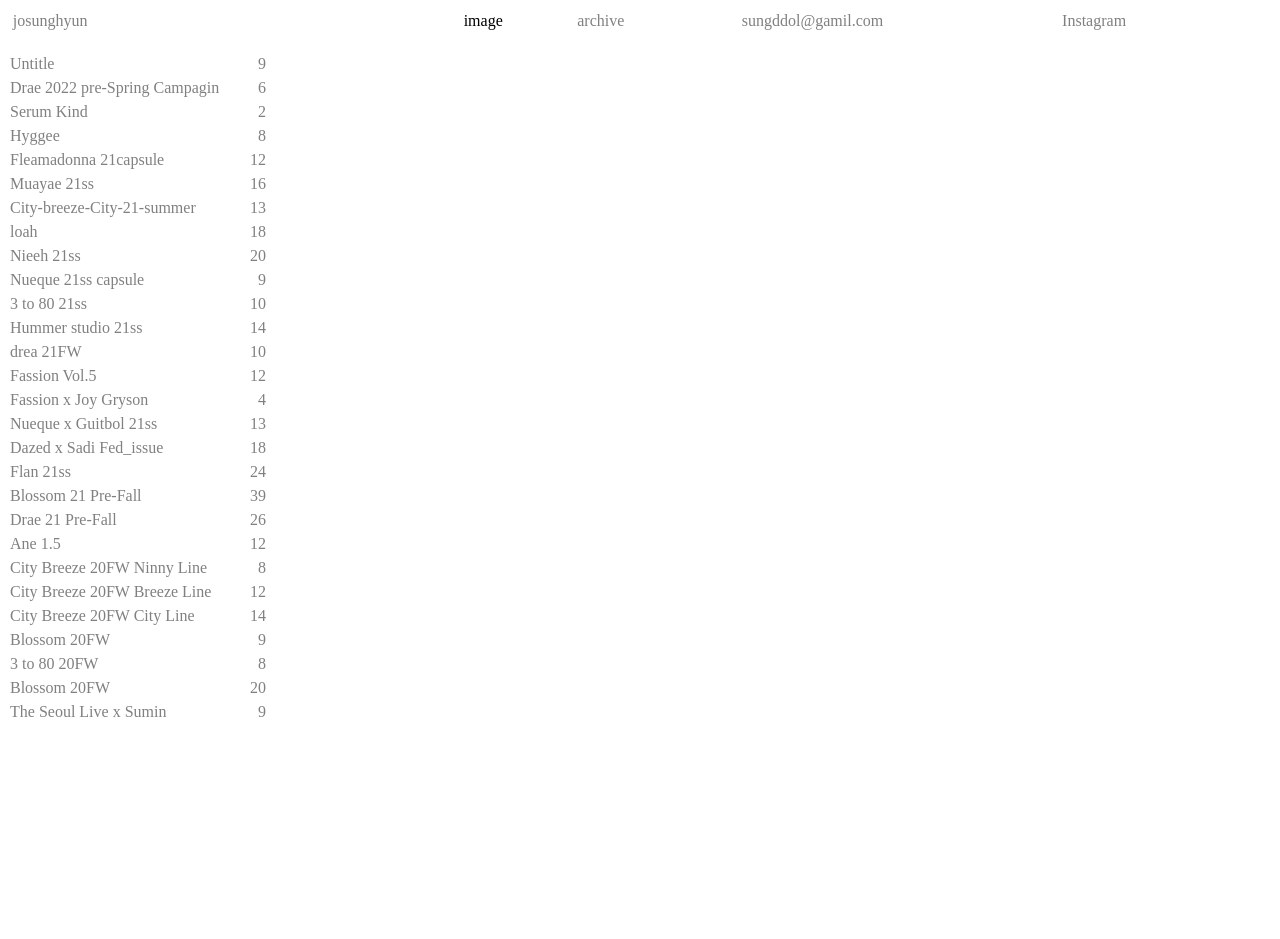
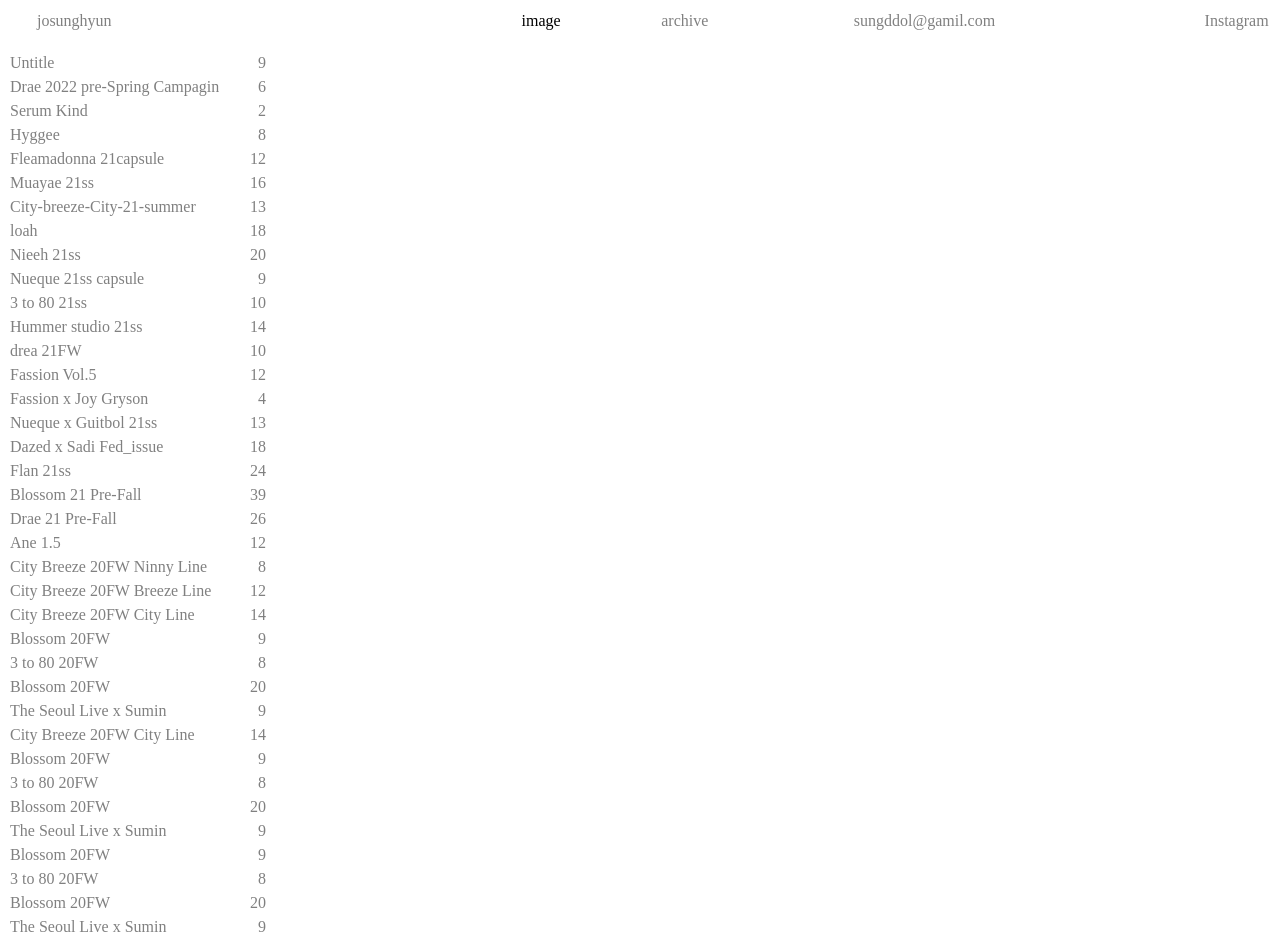
Before and after one commit to MaShin66/josunghyun, a CodeIgniter app: page /database/ in a window 1280 px wide. Before the commit the page ends 800 px from the top, so only its background shows below. Run offline with CodeIgniter, Linux system fonts and the light colour scheme.

Commit message:
다음 수정

```diff
--- a/application/controllers/Welcome.php
+++ b/application/controllers/Welcome.php
@@ -29,11 +29,11 @@
 		// 	closedir($dh);
 		// }
 
-		$this->load->view('studio');
+		// $this->load->view('studio');
 	}
 
 	public function admin()
 	{
-		$this->load->view('admin');
+		// $this->load->view('admin');
 	}
 }
--- a/application/views/viewStudio.php
+++ b/application/views/viewStudio.php
@@ -61,6 +64,7 @@
     body {
         font-family: HelveticaNeue-Medium;
         color: #808080;
+        background-color: white;
     }
 
     #titles > div {
@@ -76,8 +80,13 @@
         html {
             width: 100%;
             height: 100%;
-            overflow: hidden;
-            position: fixed;
+            /* overflow: hidden; */
+            /* position: fixed; */
+        }
+        body {
+            /* position: fixed; */
+            width: 100%;
+            /* background-color: white; */
         }
         #main {
             height: 96vh;
@@ -86,6 +95,12 @@
         #header {
             display: flex;
             padding: 1% 1%;
+            justify-content: space-evenly;
+
+            position: fixed;
+            width: 100%;
+            background-color: white;
+            z-index: 1;
         }
 
         #titles {
@@ -93,6 +108,9 @@
             margin: 10px;
             line-height: 1.5rem;
             float: left;
+
+            overflow-y: scroll;
+            margin-top: 4%;
         }
         #contents {
             display: none;
@@ -291,6 +339,15 @@
             <div>City Breeze 20FW Ninny Line<span class="content-count">8</span></div>
             <div>City Breeze 20FW Breeze Line<span class="content-count">12</span></div>
             <div>City Breeze 20FW City Line<span class="content-count">14</span></div>
+            <div>Blossom 20FW<span class="content-count">9</span></div>
+            <div>3 to 80 20FW<span class="content-count">8</span></div>
+            <div>Blossom 20FW<span class="content-count">20</span></div>
+            <div>The Seoul Live x Sumin<span class="content-count">9</span></div>
+            <div>City Breeze 20FW City Line<span class="content-count">14</span></div>
+            <div>Blossom 20FW<span class="content-count">9</span></div>
+            <div>3 to 80 20FW<span class="content-count">8</span></div>
+            <div>Blossom 20FW<span class="content-count">20</span></div>
+            <div>The Seoul Live x Sumin<span class="content-count">9</span></div>
             <div>Blossom 20FW<span class="content-count">9</span></div>
             <div>3 to 80 20FW<span class="content-count">8</span></div>
             <div>Blossom 20FW<span class="content-count">20</span></div>
@@ -323,15 +380,27 @@
             $('#image-count-div').css('display', 'none');
 
             $('.archive-link, .email-link, .social-link').css('display', 'none');
+
+            // 오른쪽 위 검은색 네모 회전 원래대로
+            $('.mobile-squre img').css('transform', 'unset');
         })
     }
 
     // 이미지 클릭했을 때
     $('#titles > div').each(function() {
         this.addEventListener('click', function() {
+            // 클릭 안된 것들 다시 본래색으로
+            $('#titles > div').each(function() {
+                $(this).css('color', '#808080');
+            })
+
+            // 클릭한 것들만 검은색으로
+            $(this).css('color', '#000000');
+
             $('.content-count').each(function() {
                 $(this).css('display', 'none');
             })
+
             if (!isMobile()) { // PC
                 $('#titles').css('width', '18%');
                 $('#contents').css('display', 'flex');
@@ -340,6 +409,25 @@
                 $('#contents').css('display', 'block');
                 $('html').css('overflow', 'hidden');
                 $('#image-count-div').css('display', 'block');
+
+                // 오른쪽 위 검은색 네모 회전
+                $('.mobile-squre img').css('transform', 'rotate(45deg)');
+                $('.mobile-squre img').css('transition', 'all 0.3s linear');
+
+                // 회전한 네모 누를시 목록처럼 나오게 하기 (위의 코드 중복)
+                $('.mobile-squre img').on('click', function() {
+                    $('#main').css('display', 'block');
+                    $('#titles').css('display', 'block');
+                    $('html').css('position', 'static');
+                    $('body').css('overflow-x', 'hidden');
+                    $('html').css('overflow-y', 'auto');
+                    $('#image-count-div').css('display', 'none');
+
+                    $('.archive-link, .email-link, .social-link').css('display', 'none');
+
+                    // 오른쪽 위 검은색 네모 회전 원래대로
+                    $('.mobile-squre img').css('transform', 'unset');
+                })
 
                 $('.content-slide').slick({
                     arrows: false,
--- /dev/null
+++ b/google4ec370a1c1e26185.html
@@ -0,0 +1 @@
+google-site-verification: google4ec370a1c1e26185.html
--- /dev/null
+++ b/naverfd2c51982acf9777b4a09d6f0f0cb38d.html
@@ -0,0 +1 @@
+naver-site-verification: naverfd2c51982acf9777b4a09d6f0f0cb38d.html
--- /dev/null
+++ b/robots.txt
@@ -0,0 +1,2 @@
+User-agent: *
+Allow:/
```
Also changed, not shown: other parts of application/views/viewStudio.php (+54 -19 lines), application/controllers/ControllerAdmin.php (+12 -1 lines), 1 other file.
